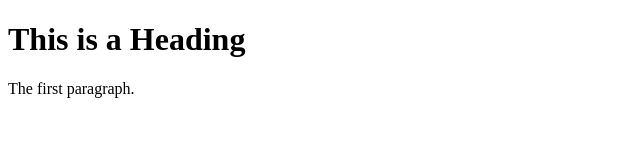
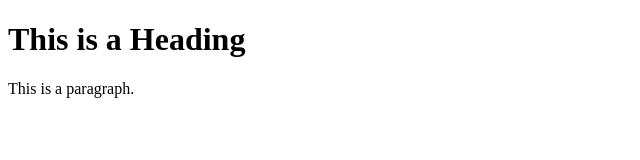
Before and after one commit to Amsher225Inc/learn-git, a plain HTML site: page index.html in a window 1280 px wide. Shown: the full height of the page, 0-640 px from the left. Drawn offline with Linux system fonts and the light colour scheme.

Commit message:
added some html code in index.html

```diff
--- a/index.html
+++ b/index.html
@@ -6,8 +6,10 @@
 </head>
 
 <body>
+
     <h1>This is a Heading</h1>
-    <p>The first paragraph.</p>
+    <p>This is a paragraph.</p>
+
 </body>
 
 </html>
```
